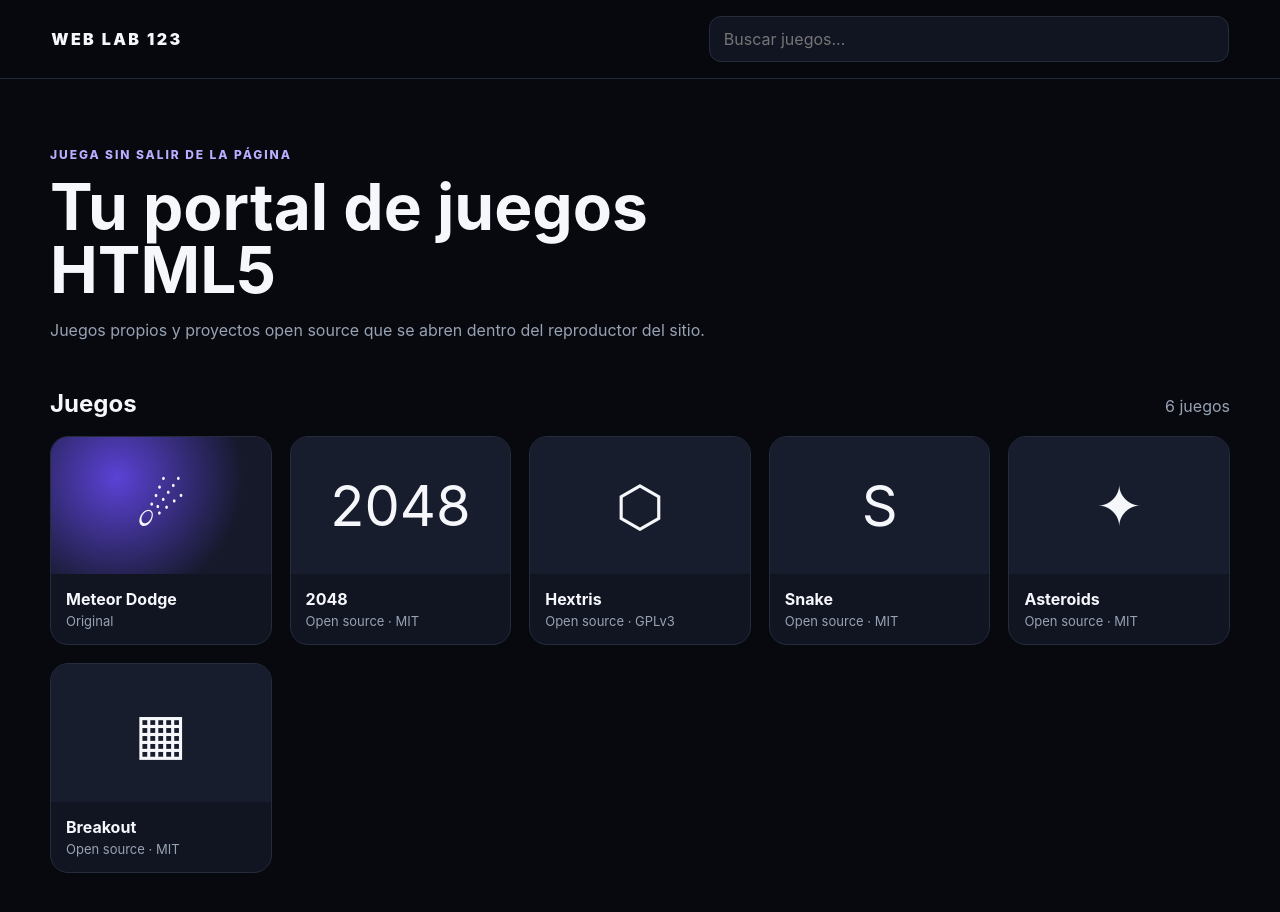
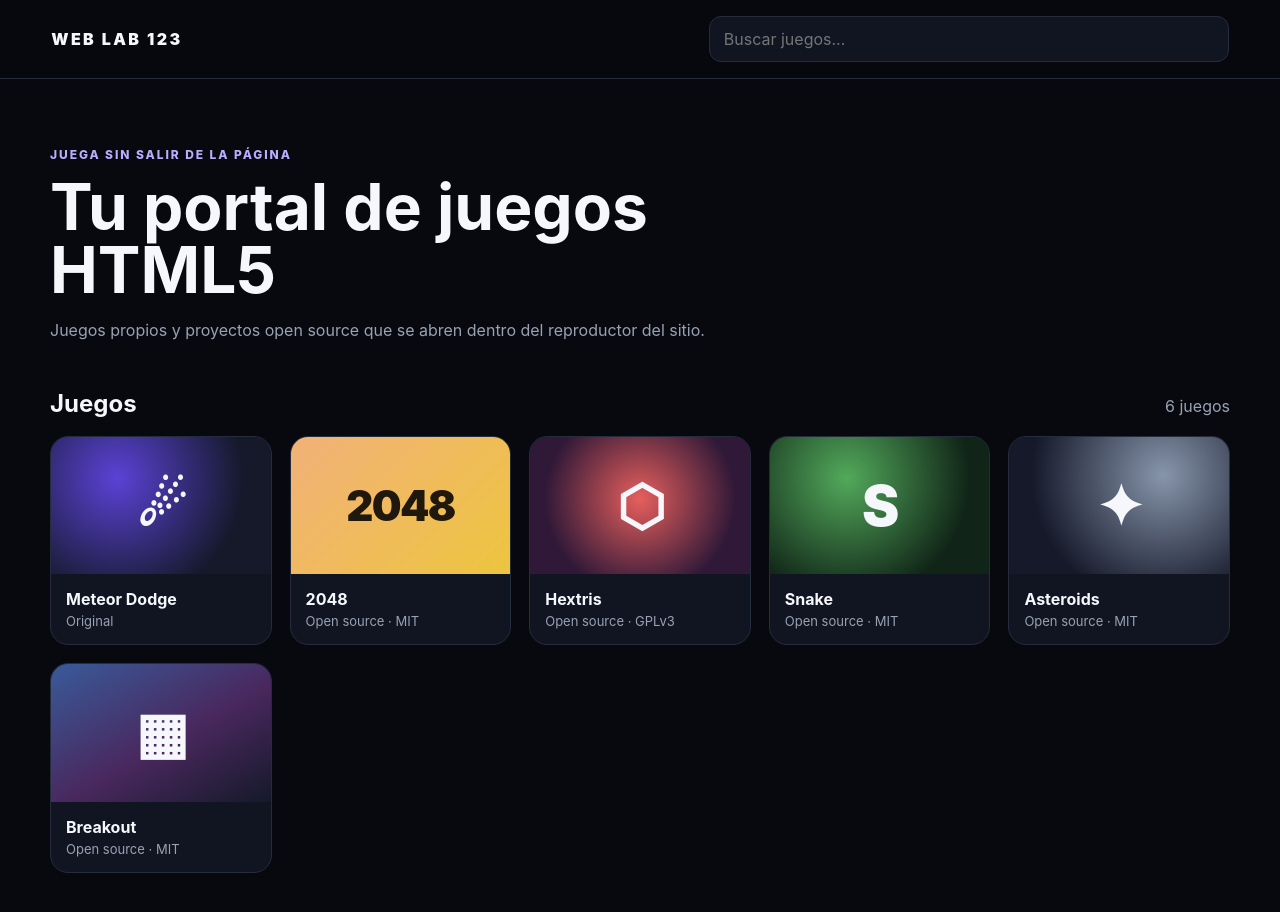
Before and after one commit to Santymix12/web-lab-123, a plain HTML site: page index.html in a window 1280 px wide. Drawn offline with Linux system fonts and the light colour scheme.

Commit message:
Style open-source game cards

```diff
--- a/styles.css
+++ b/styles.css
@@ -101,10 +101,16 @@ button, input { font: inherit; }
   place-items: center;
   aspect-ratio: 16 / 10;
   font-size: 56px;
+  font-weight: 900;
+  letter-spacing: -.04em;
   background: var(--panel-2);
 }
 .meteor-art { background: radial-gradient(circle at 30% 30%, #5b42d6, #15192a 70%); }
-.external-art { background: radial-gradient(circle at 70% 30%, #2a83b8, #15192a 70%); }
+.number-art { background: linear-gradient(135deg, #f2b179, #edc53f); color: #20170d; font-size: 42px; }
+.hex-art { background: radial-gradient(circle at 50% 45%, #e65f5c, #2f1838 72%); }
+.snake-art { background: radial-gradient(circle at 35% 30%, #52a95b, #102417 72%); }
+.asteroid-art { background: radial-gradient(circle at 70% 28%, #8795ab, #15192a 72%); }
+.breakout-art { background: linear-gradient(150deg, #395a9a, #49285e 55%, #15192a); }
 
 .game-info { display: grid; gap: 4px; padding: 15px; }
 .game-info span { color: var(--muted); font-size: 13px; }
```
